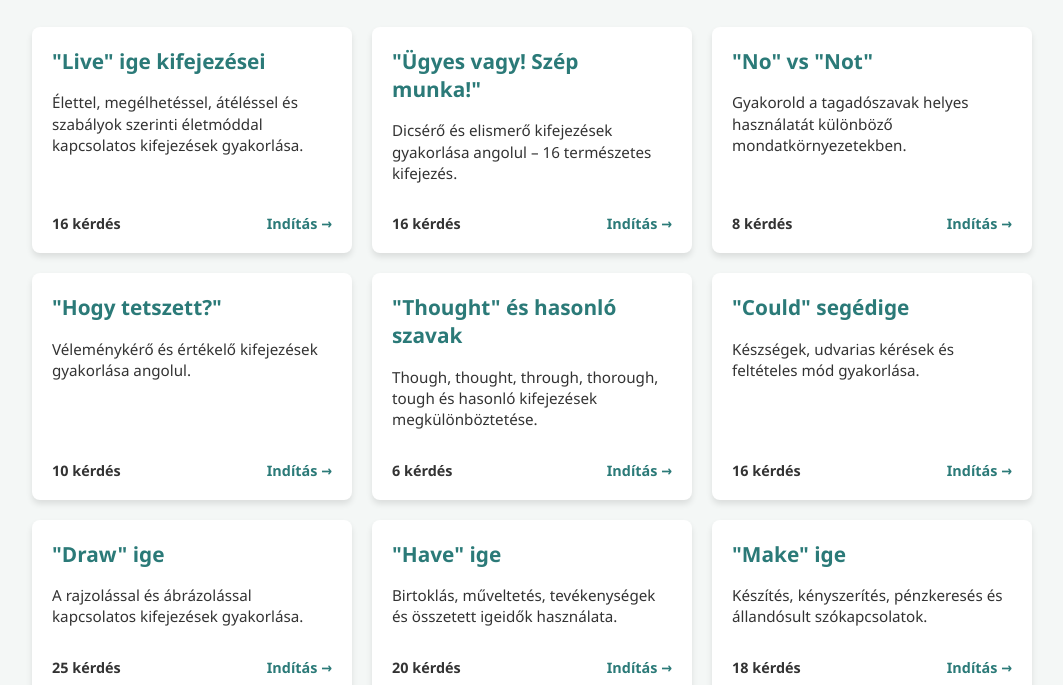
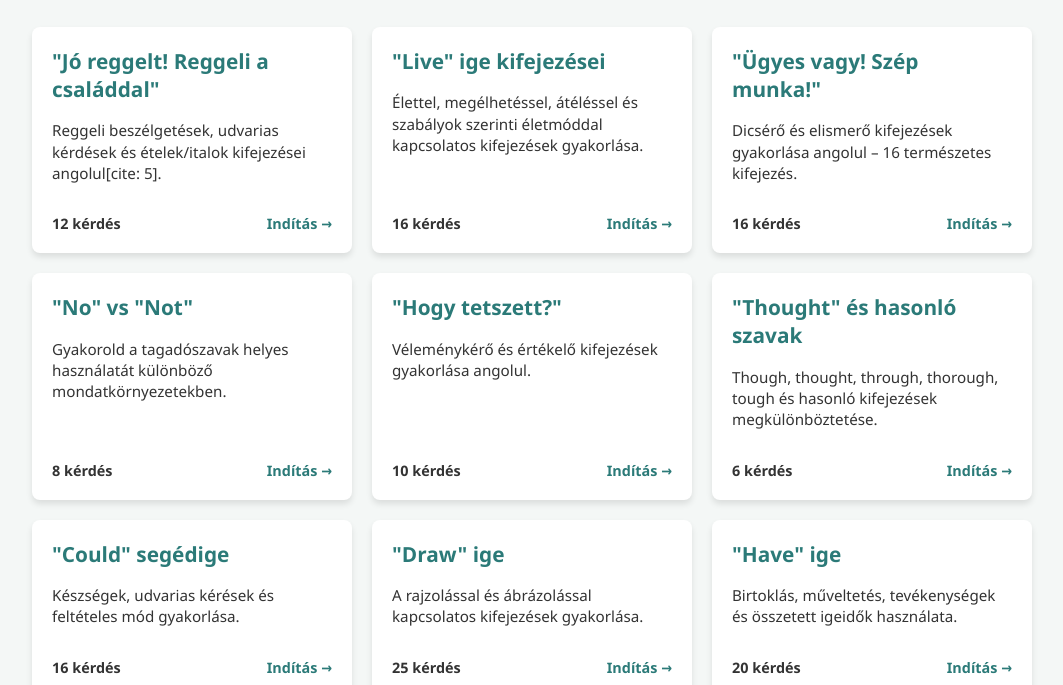
Before and after one commit to vlgyok2-byte/angol, a plain HTML site: page 2index_kikerdezo.html in a window 1280 px wide. Shown: the part 115-800 px from the top of the page, without its empty margins (108-1171 px from the left). Drawn offline with Linux system fonts and the light colour scheme.

Commit message:
Add breakfast module to the HTML structure
Added a new module for breakfast with family, including a header and description.

```diff
--- a/2index_kikerdezo.html
+++ b/2index_kikerdezo.html
@@ -111,6 +111,18 @@
     </header>
 
     <main class="grid">
+        <!-- ÚJ MODUL: Reggeli a családdal -->
+        <div class="card">
+            <div>
+                <h2>"Jó reggelt! Reggeli a családdal"</h2>
+                <p>Reggeli beszélgetések, udvarias kérdések és ételek/italok kifejezései angolul[cite: 5].</p>
+            </div>
+            <div class="card-footer">
+                <span>12 kérdés</span>
+                <a href="reggeli_a családdal_kikerdezo.html" class="start-btn">Indítás →</a>
+            </div>
+        </div>
+
         <!-- Live modul -->
         <div class="card">
             <div>
@@ -123,7 +135,7 @@
             </div>
         </div>
 
-        <!-- ÚJ MODUL -->
+        <!-- Ügyes vagy modul -->
         <div class="card">
             <div>
                 <h2>"Ügyes vagy! Szép munka!"</h2>
```
